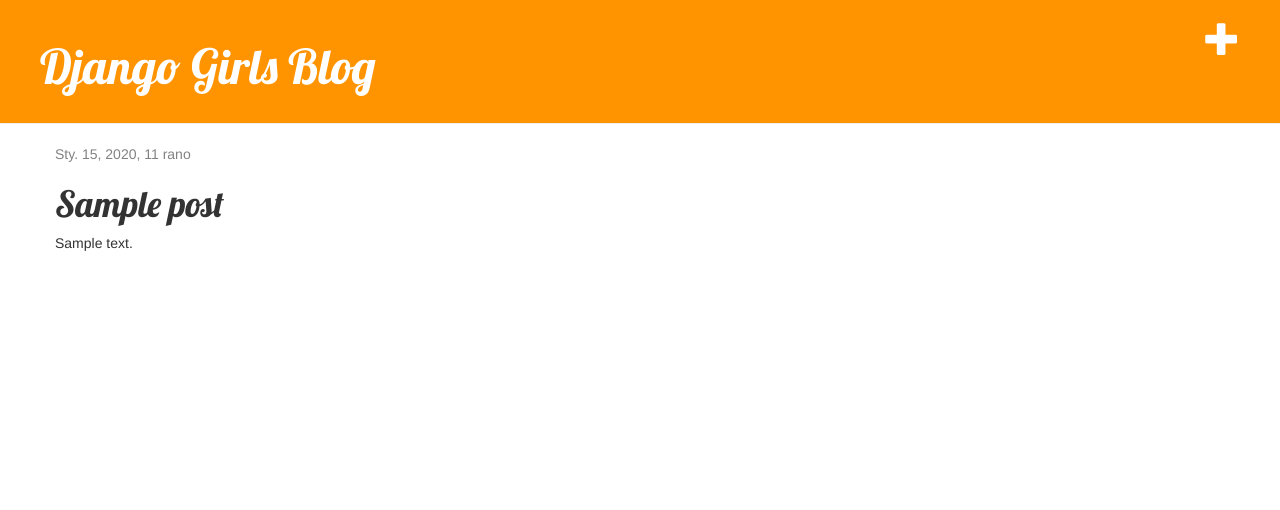
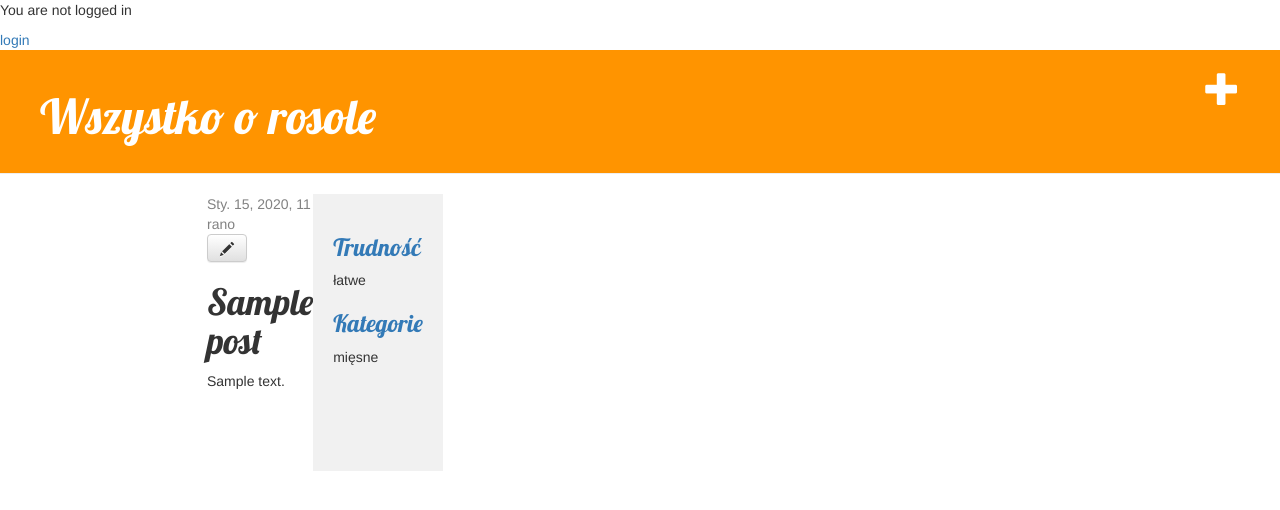
Before and after one commit to OlgaJanus/tinproject, a Django app: page /post/1/ in a window 1280 px wide. Shown: the top 510 px of the page. Run offline with Django 3.2, Linux system fonts and the light colour scheme; tables that the repository leaves empty hold one stand-in row (values such as "Sample post"); some libraries are stand-ins or nearby versions.

Commit message:
Final version

```diff
--- a/mysite/blog/admin.py
+++ b/mysite/blog/admin.py
@@ -1,4 +1,8 @@
 from django.contrib import admin
 from .models import Post
+from .models import Category
+from .models import Difficulty
 
+admin.site.register(Category)
 admin.site.register(Post)
+admin.site.register(Difficulty)
--- a/mysite/blog/models.py
+++ b/mysite/blog/models.py
@@ -2,14 +2,46 @@ from django.db import models
 from django.utils import timezone
 
 
+class Difficulty(models.Model):
+
+    NAMES = (
+        ('łatwe','łatwe'),
+        ('średnie','średnie'),
+        ('trudne','trudne'),
+    )
+    name = models.CharField(max_length=20, choices=NAMES)
+
+    def __str__(self):
+        return self.name
+
+class Category(models.Model):
+    NAMES = (
+        ('mięsne', 'mięsne'),
+        ('wegańskie', 'wegańskie'),
+        ('wegetariańskie', 'wegetariańskie'),
+        ('dietetyczne', 'dietetyczne'),
+        ('pikantne', 'pikantne'),
+        ('orientalne', 'orientalne'),
+        ('dla dzieci', 'dla dzieci')
+    )
+    name = models.CharField(max_length=20, blank=True, choices=NAMES)
+
+    def __str__(self):
+        return self.name
+
 class Post(models.Model):
+
     author = models.ForeignKey('auth.User', on_delete=models.CASCADE)
-    title = models.CharField(max_length=200)
+    difficulty=models.ForeignKey(Difficulty, on_delete=models.CASCADE)
+    category = models.ManyToManyField(Category)
+
+    title = models.CharField(max_length=100)
     text = models.TextField()
     created_date = models.DateTimeField(
             default=timezone.now)
     published_date = models.DateTimeField(
             blank=True, null=True)
+
 
     def publish(self):
         self.published_date = timezone.now()
--- a/mysite/blog/static/css/base.html
+++ b/mysite/blog/static/css/base.html
@@ -1,7 +1,7 @@
 {% load static %}
 <html>
     <head>
-        <title>Django Girls blog</title>
+        <title>Wszystko o rosole</title>
         <link rel="stylesheet" href="//maxcdn.bootstrapcdn.com/bootstrap/3.2.0/css/bootstrap.min.css">
         <link rel="stylesheet" href="//maxcdn.bootstrapcdn.com/bootstrap/3.2.0/css/bootstrap-theme.min.css">
         <link href='//fonts.googleapis.com/css?family=Lobster&subset=latin,latin-ext' rel='stylesheet' type='text/css'>
--- a/mysite/blog/static/css/blog.css
+++ b/mysite/blog/static/css/blog.css
@@ -21,7 +21,9 @@ body {
 }
 
 .content {
-    margin-left: 40px;
+    width:70%;
+    display: flex;
+    flex-flow: row;
 }
 
 h1, h2, h3, h4 {
@@ -54,3 +56,14 @@ h1, h2, h3, h4 {
 .post h1 a, .post h1 a:visited {
     color: #000000;
 }
+
+.flex-container {
+  display: flex;
+  flex-flow: row;
+}
+
+.side {
+  flex: 30%;
+  background-color: #f1f1f1;
+  padding: 20px;
+}
--- a/mysite/blog/templates/blog/base.html
+++ b/mysite/blog/templates/blog/base.html
@@ -1,16 +1,23 @@
 {% load static %}
 <html>
     <head>
-        <title>Django Girls blog</title>
+        <title>Wszystko o rosole</title>
         <link rel="stylesheet" href="//maxcdn.bootstrapcdn.com/bootstrap/3.2.0/css/bootstrap.min.css">
         <link rel="stylesheet" href="//maxcdn.bootstrapcdn.com/bootstrap/3.2.0/css/bootstrap-theme.min.css">
         <link href='//fonts.googleapis.com/css?family=Lobster&subset=latin,latin-ext' rel='stylesheet' type='text/css'>
         <link rel="stylesheet" href="{% static 'css/blog.css' %}">
     </head>
+    {% if user.is_authenticated %}
+        Hi {{ user.username }}!
+        <p><a href="{% url 'logout' %}">logout</a></p>
+    {% else %}
+        <p>You are not logged in</p>
+        <a href="{% url 'login' %}">login</a>
+    {% endif %}
     <body>
         <div class="page-header">
             <a href="{% url 'post_new' %}" class="top-menu"><span class="glyphicon glyphicon-plus"></span></a>
-            <h1><a href="/">Django Girls Blog</a></h1>
+            <h1><a href="/">Wszystko o rosole</a></h1>
         </div>
         <div class="content container">
             <div class="row">
--- a/mysite/blog/templates/blog/post_detail.html
+++ b/mysite/blog/templates/blog/post_detail.html
@@ -1,13 +1,40 @@
 {% extends 'blog/base.html' %}
 
+
+
         {% block content %}
+
+                <div class="flex-container">
+
                 <div class="post">
                     {% if post.published_date %}
                         <div class="date">
                             {{ post.published_date }}
                         </div>
                     {% endif %}
+                    <a class="btn btn-default" href="{% url 'post_edit' pk=post.pk %}"><span class="glyphicon glyphicon-pencil"></span></a>
                     <h1>{{ post.title }}</h1>
                     <p>{{ post.text|linebreaksbr }}</p>
+
                 </div>
+
+                 <div class="side">
+
+                     <h3><a>Trudność</a></h3>
+
+                        <p>{{ post.difficulty }}</p>
+
+                     <h3><a>Kategorie</a></h3>
+
+                        {% for category in categories %}
+
+                            <p>{{ category }}</p>
+
+                        {% endfor %}
+
+                </div>
+
+                </div>
+
+
        {% endblock %}
--- a/mysite/blog/templates/blog/post_edit.html
+++ b/mysite/blog/templates/blog/post_edit.html
@@ -1,9 +1,11 @@
 {% extends 'blog/base.html' %}
 
 {% block content %}
-    <h1>New post</h1>
+    <h1>Nowy przepis</h1>
     <form method="POST" class="post-form">{% csrf_token %}
         {{ form.as_p }}
+        {{ category.as_p }}
+        {{ difficulty.as_p }}
         <button type="submit" class="save btn btn-default">Save</button>
     </form>
 {% endblock %}
--- a/mysite/blog/templates/blog/post_list.html
+++ b/mysite/blog/templates/blog/post_list.html
@@ -1,6 +1,7 @@
 {% extends 'blog/base.html' %}
 
 {% block content %}
+
     {% for post in posts %}
         <div class="post">
             <div class="date">
--- a/mysite/blog/urls.py
+++ b/mysite/blog/urls.py
@@ -1,8 +1,11 @@
 from django.urls import path
 from . import views
+from django.urls import include
 
 urlpatterns = [
     path('', views.post_list, name='post_list'),
     path('post/<int:pk>/', views.post_detail, name='post_detail'),
     path('post/new', views.post_new, name='post_new'),
+    path('post/<int:pk>/edit/', views.post_edit, name='post_edit'),
+    path('accounts/', include('django.contrib.auth.urls')),
 ]
--- a/mysite/blog/views.py
+++ b/mysite/blog/views.py
@@ -1,7 +1,17 @@
+from django.shortcuts import render_to_response
 from django.shortcuts import render
 from django.utils import timezone
 from .models import Post
+from .models import Category
+from .models import Difficulty
+
+
 from django.shortcuts import render, get_object_or_404
+from .forms import PostForm
+from .forms import CategoryForm
+from .forms import DifficultyForm
+
+from django.shortcuts import redirect
 
 def post_list(request):
     posts = Post.objects.filter(published_date__lte=timezone.now()).order_by('published_date')
@@ -9,17 +19,57 @@ def post_list(request):
 
 def post_detail(request, pk):
     post = get_object_or_404(Post, pk=pk)
-    return render(request, 'blog/post_detail.html', {'post': post})
+    categories=Category.objects.filter(post__pk=pk)
+    return render(request, 'blog/post_detail.html', {'post': post, 'categories': categories})
 
-def post_new(request):
-    if request.method == "POST":
-        form = PostForm(request.POST)
+def post_new (request):
+    if request.method == 'POST':
+        form = PostForm(request.POST, request.FILES)
+
         if form.is_valid():
             post = form.save(commit=False)
             post.author = request.user
             post.published_date = timezone.now()
             post.save()
+
+            for k in request.GET.getlist('category'):
+                selection = Category.objects.get(pk=k)
+                post.category.add(selection)
+
+            for d in request.GET.getlist('difficulty'):
+                selection = Difficulty.objects.get(pk=d)
+                post.difficulty.add(selection)
+
+            form.save_m2m()
             return redirect('post_detail', pk=post.pk)
+
     else:
         form = PostForm()
-    return render(request, 'blog/post_edit.html', {'form': form})
+
+    return render(request, 'blog/post_edit.html', {'form': form, })
+
+def post_edit (request,pk):
+    post = get_object_or_404(Post, pk=pk)
+    if request.method == 'POST':
+        form = PostForm(request.POST, instance=post)
+        if form.is_valid():
+            post = form.save(commit=False)
+            post.author = request.user
+            post.published_date = timezone.now()
+            post.save()
+
+            for k in request.GET.getlist('category'):
+                selection = Category.objects.get(pk=k)
+                post.category.add(selection)
+
+            for d in request.GET.getlist('difficulty'):
+                selection = Difficulty.objects.get(pk=d)
+                post.difficulty.add(selection)
+
+            form.save_m2m()
+            return redirect('post_detail', pk=post.pk)
+
+    else:
+        form = PostForm(instance=post)
+
+    return render(request, 'blog/post_edit.html', {'form': form, })
--- a/mysite/mysite/settings.py
+++ b/mysite/mysite/settings.py
@@ -55,7 +55,7 @@ ROOT_URLCONF = 'mysite.urls'
 TEMPLATES = [
     {
         'BACKEND': 'django.template.backends.django.DjangoTemplates',
-        'DIRS': [],
+        'DIRS': [os.path.join(BASE_DIR, 'templates')],
         'APP_DIRS': True,
         'OPTIONS': {
             'context_processors': [
@@ -120,3 +120,5 @@ USE_TZ = True
 
 STATIC_URL = '/static/'
 STATIC_ROOT = os.path.join(BASE_DIR, 'static')
+LOGIN_REDIRECT_URL = '/'
+LOGOUT_REDIRECT_URL = '/'
```
Also changed, not shown: mysite/blog/forms.py (+17 -1 lines), mysite/blog/templates/registration/login.html (added, +10 -0 lines), mysite/blog/migrations/0001_initial.py, mysite/blog/migrations/0002_auto_20190202_2141.py (added). Lines whose indentation alone changed are shown as unchanged.
